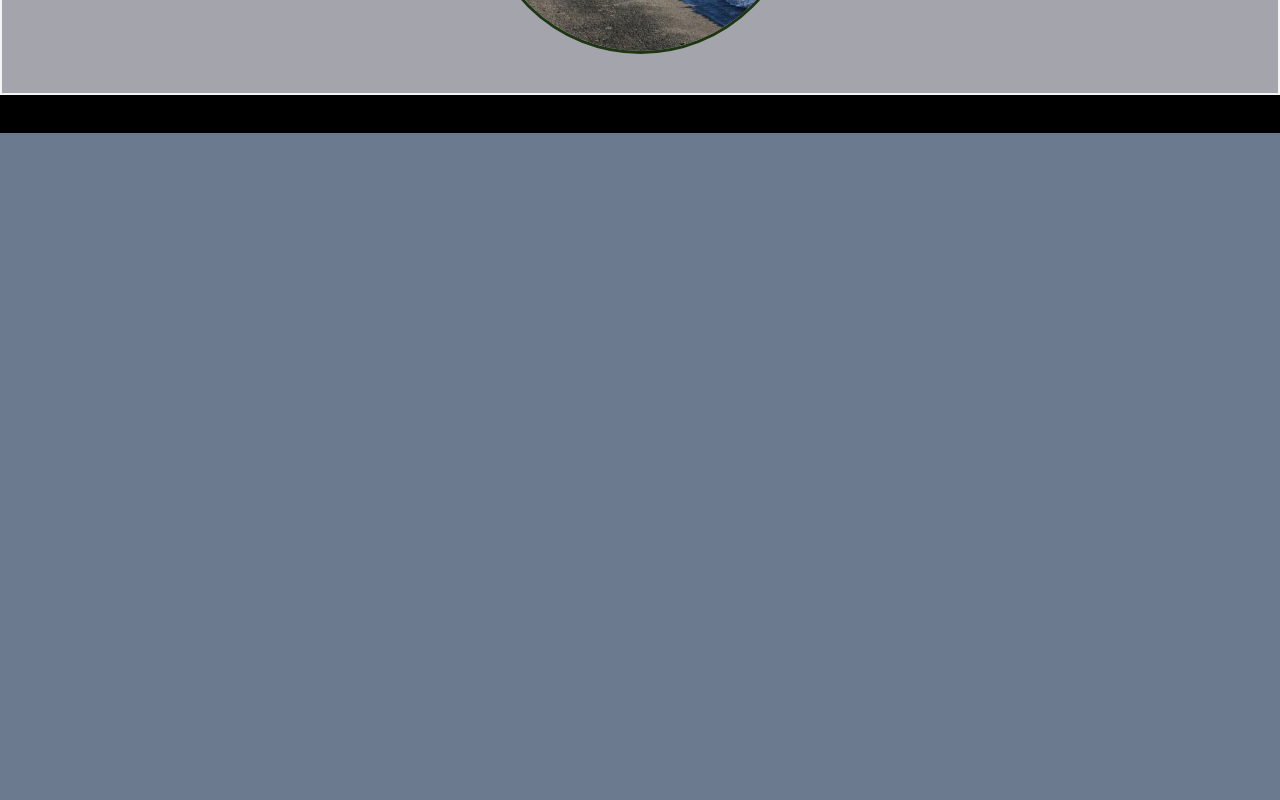
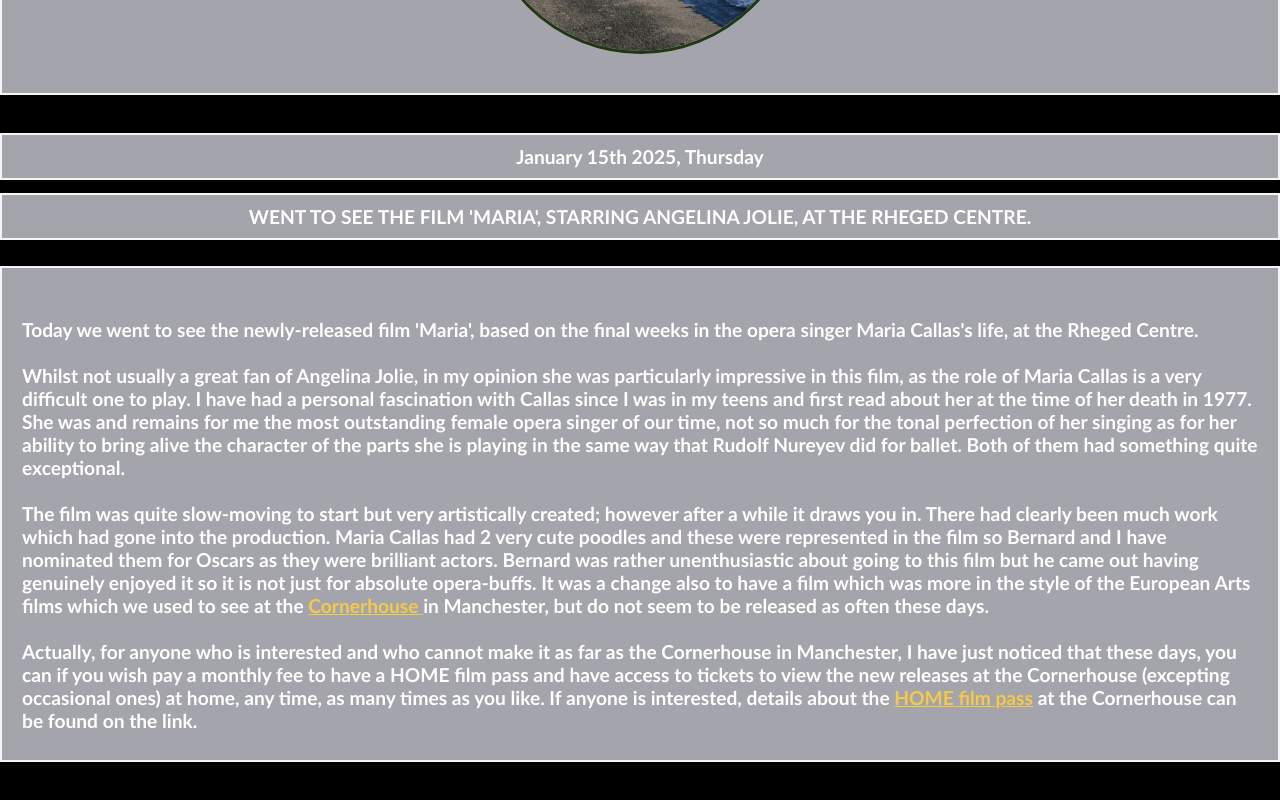
Before and after one commit to JillThomas799/thomasfamilyblog-2024-2025git, a React (Create React App) app: page /january2025 in a window 1280 px wide. Shown: the part 1960-2760 px from the top of the page. Before the commit the page ends 2093 px from the top, so only its background shows below. Built offline with nearby package versions, Linux system fonts and the light colour scheme.

Commit message:
Addition January 15th 2025 blog

```diff
--- a/src/January2025.js
+++ b/src/January2025.js
@@ -61,6 +61,35 @@ export default function January2025() {
                     </Link>
                     </div>
 
+                    <section className="dateJanuary">January 15th 2025, Thursday</section>
+                     <section className="newsheaderJanuary"> WENT TO SEE THE FILM 'MARIA', STARRING ANGELINA JOLIE, AT THE RHEGED CENTRE. </section>
+                    <section className="newsJanuary" style={{textAlign:"left"}}>
+                  Today we went to see the newly-released film 'Maria', based on the final weeks in the opera singer Maria Callas's life, at the Rheged Centre.
+                  <br />
+                  <br />
+                  Whilst not usually a great fan of Angelina Jolie, in my opinion she was particularly impressive in this film, as the role of Maria Callas
+                  is a very difficult one to play. I have had a personal fascination with Callas since I was in my teens and first read about her at the time of her death in 1977.
+                  She was and remains for me the most outstanding female opera singer of our time, not so much for the tonal perfection of her singing as for her ability
+                  to bring alive the character of the parts she is playing in the same way that Rudolf Nureyev did for ballet. Both of them had something quite exceptional.
+                   <br />
+                   <br />
+                   The film was quite slow-moving to start but very artistically created; however after a while it draws you in. There had clearly been much work which had gone into the
+                   production. Maria Callas had 2 very cute poodles and these were represented in the film so Bernard and I have nominated them for Oscars as they were brilliant actors. Bernard was rather unenthusiastic
+                   about going to this film but he came out having genuinely enjoyed it so it is not just for absolute opera-buffs. It was a change also to have a film
+                   which was more in the style of the European Arts films which we used to see at the <Link to="https://homemcr.org/history/cornerhouse/" target="_blank"
+                   title="Click here to discover about the Cornerhouse, Manchester" className="LinkJanuary2025"> Cornerhouse </ Link> in Manchester, but do not seem to be released as often these
+                   days.
+                   <br />
+                   <br />
+                   Actually, for anyone who is interested and who cannot make it as far as the Cornerhouse in Manchester, I have just noticed that these days, you can if you wish pay a monthly fee to have a HOME film pass
+                    and have access to tickets to view the new releases at the Cornerhouse (excepting occasional ones) at home, any time, as many times as you like. If anyone is interested,
+                    details about the <Link to="https://homemcr.org/visit/filmpass/" target="_blank" className="LinkJanuary2025">HOME film pass</Link> at the Cornerhouse can be found on the link.
+                    <br />
+                   <br />
+
+                    </section>
+
+
             </div>
             </div>
     );
--- a/src/January2025.scss
+++ b/src/January2025.scss
@@ -15,6 +15,12 @@
    .backgroundJanuary2025{
     background-color:black;
    }
+
+   .LinkJanuary2025 {
+    color:#f7ca46;
+    font-size: 1.2rem;
+    text-decoration: underline;
+  }
 
    .newsJanuary{
     color:white;
```
